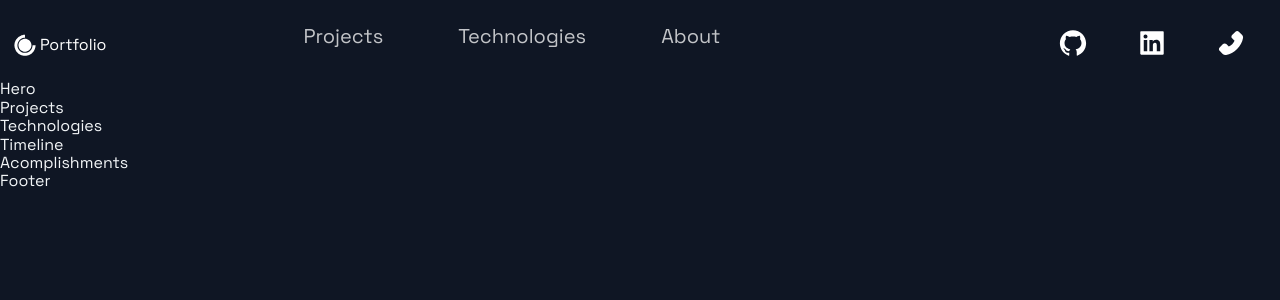
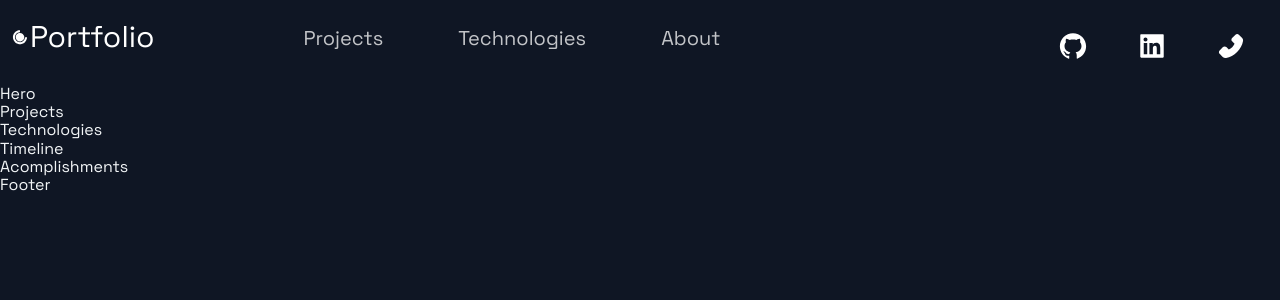
Before and after one commit to Taimur-s/Portfolio-Website, a Next.js app: page / in a window 1280 px wide. Shown: the top 300 px of the page. Built offline with nearby package versions, Linux system fonts and the light colour scheme.

Commit message:
HeaderFInal

```diff
--- a/src/components/Header/Header.js
+++ b/src/components/Header/Header.js
@@ -3,18 +3,18 @@ import React from 'react';
 import { AiFillGithub, AiFillInstagram, AiFillLinkedin, AiFillMobile, AiFillPhone } from 'react-icons/ai';
 import { DiCssdeck } from 'react-icons/di';
 
-import { Container, Div1, Div2, Div3, NavLink, SocialIcons } from './HeaderStyles';
+import { Container, Div1, Div2, Div3, NavLink, SocialIcons, Span } from './HeaderStyles';
 
 const Header = () =>  (
   <Container>
     <Div1>
       <Link legacyBehavior href={'/'}>
-        <a style={{ display: 'flex', alignItems:'center', color:'white'}}>
-          <DiCssdeck size='3rem'/> <span>Portfolio</span>
+        <a style={{ display: 'flex', alignItems:'center', color:'white', marginBottom:'20px'}}>
+          <DiCssdeck size='2rem'/> <Span>Portfolio</Span>
           </a>
       </Link>
     </Div1>
-    <Div2>
+    <Div2 style={{marginTop:'2px'}}>
       <li>
         <Link href={'#projects'}>
           <NavLink>Projects</NavLink>
@@ -31,7 +31,7 @@ const Header = () =>  (
         </Link>
       </li>
     </Div2>
-    <Div3>
+    <Div3 style={{marginTop:'2px'}}>
       <SocialIcons  href={'https://github.com/Taimur-s/'}>
         <AiFillGithub size= {'3rem'}/>
       </SocialIcons>
--- a/src/components/Header/HeaderStyles.js
+++ b/src/components/Header/HeaderStyles.js
@@ -17,6 +17,11 @@ export const Container = styled.div`
     grid-row-gap: 0.5rem;
   }
 `;
+
+export const Span = styled.span`
+  font-size: 3rem;
+`;
+
 export const Div1 = styled.div`
   grid-area: 1 / 1 / 2 / 2;
   display: flex;
```
